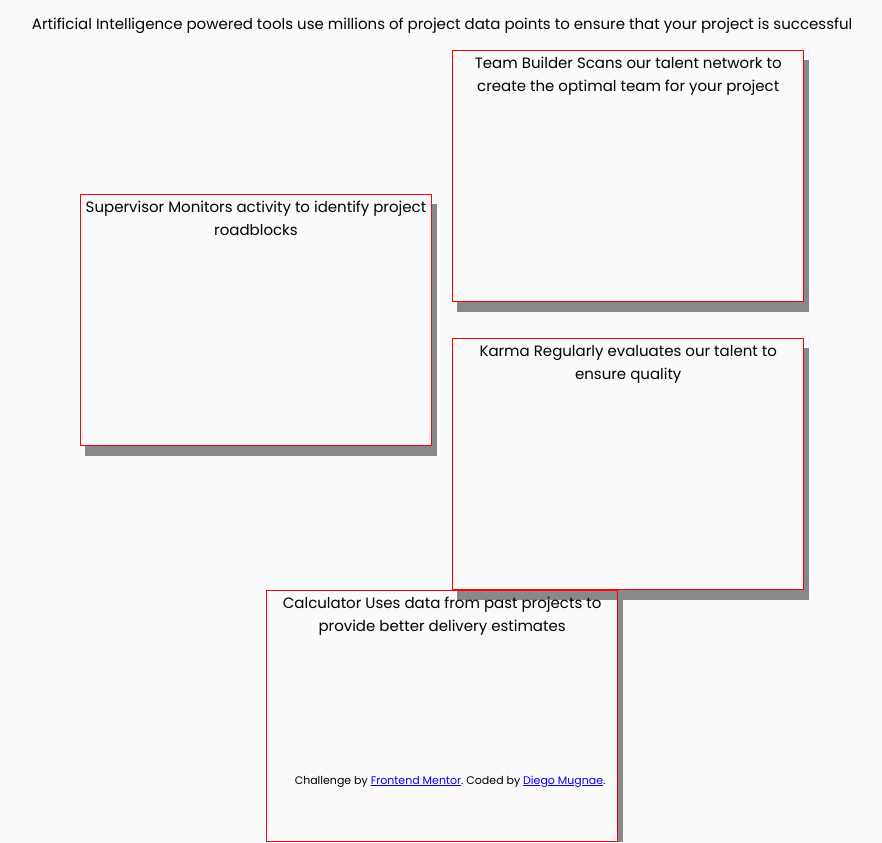
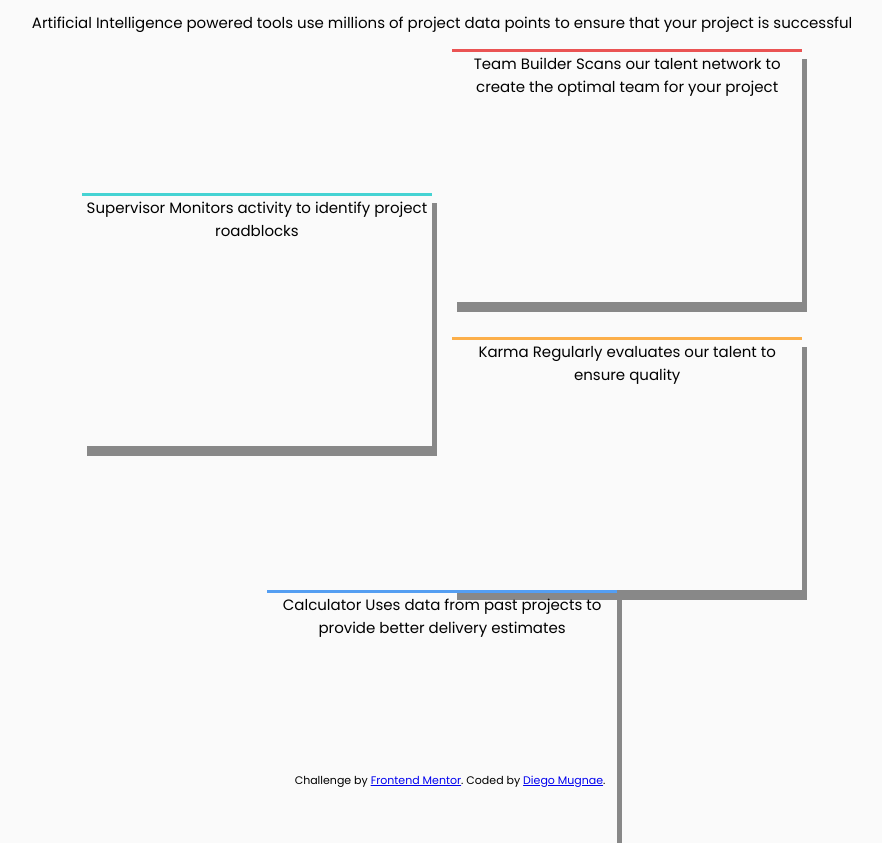
Before and after one commit to dmug1/FM_4cardsction, a plain HTML site: page index.html in a window 1280 px wide. Shown: the whole page, without its empty margins (198-1080 px from the left). Drawn offline with Linux system fonts and the light colour scheme.

Commit message:
top border colours

```diff
--- a/style.css
+++ b/style.css
@@ -41,7 +41,7 @@ a .attribution { color: hsl(228, 45%, 44%); }
 
 
 .card {
-    border: 1px solid red;
+    border-top: 3px solid;
     box-shadow: 5px 10px  #888888;
     width: 350px;
     height: 250px;
@@ -56,16 +56,20 @@ a .attribution { color: hsl(228, 45%, 44%); }
 
 #supervisor{
     align-items: flex-start;
+    border-top-color: hsl(180, 62%, 55%);
 }
 
 #teamBuilder{
+    border-top-color:hsl(0, 78%, 62%) ;
 }
 
 #karma{
     margin-top: 10%;
+    border-top-color:hsl(34, 97%, 64%);
 }
 
 #calculator{
+    border-top-color:hsl(212, 86%, 64%);
     align-items: flex-start;
 }
 
```
Also changed, not shown: 1 other file.
